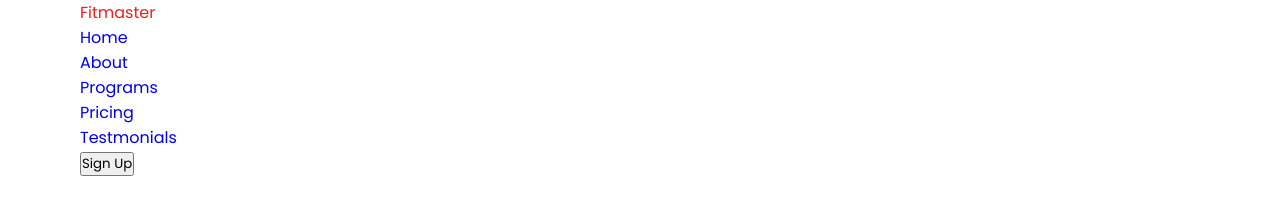
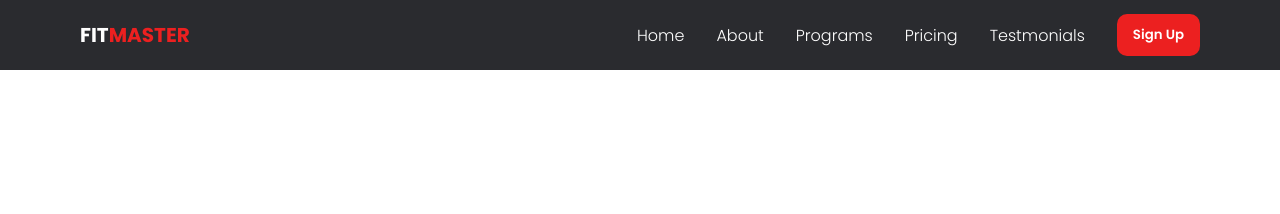
Before and after one commit to alisajad001/fitmaster, a plain HTML site: page index.html in a window 1280 px wide. Drawn offline with Linux system fonts and the light colour scheme.

Commit message:
Style: Navbar

```diff
--- a/assets/css/styles.css
+++ b/assets/css/styles.css
@@ -59,3 +59,53 @@ ul {
 .justify-between {
   justify-content: space-between;
 }
+/* ================== Layout - end ================== */
+
+/* ================== Buttons ================== */
+.btn-primary {
+  background-color: var(--color-primary);
+  color: var(--color-white);
+  padding: 0.7rem 1rem;
+  border: none;
+  border-radius: 10px;
+  font-weight: 600;
+  cursor: pointer;
+}
+
+.btn-primary:hover {
+  opacity: 0.8;
+}
+
+/* ================== Navbar ================== */
+.header {
+  background-color: var(--bg-dark);
+}
+
+.navbar {
+  height: 70px;
+  align-items: center;
+}
+
+.logo {
+  font-weight: 700;
+  text-transform: uppercase;
+  font-size: 20px;
+  color: var(--color-white);
+}
+
+.navbar-list {
+  gap: 2rem;
+  align-items: center;
+}
+
+.navbar-list li a {
+  color: var(--color-white);
+  font-weight: 300;
+  transition: 0.2s;
+}
+
+.navbar-list li a:hover {
+  color: var(--color-primary);
+}
+
+/* ================== Navbar - end ================== */
--- a/index.html
+++ b/index.html
@@ -14,10 +14,10 @@
     <!-- Navbar - start -->
     <header class="header">
       <div class="container">
-        <nav class="navbar">
-          <a href="#" class="logo txt-brand">Fitmaster</a>
+        <nav class="navbar flex justify-between">
+          <a href="#" class="logo">Fit<span class="txt-brand">master</span></a>
 
-          <ul class="navbar-list">
+          <ul class="navbar-list flex">
             <li><a href="#">Home</a></li>
             <li><a href="#">About</a></li>
             <li><a href="#">Programs</a></li>
```
